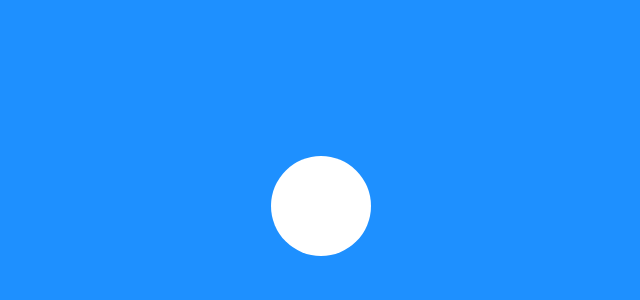
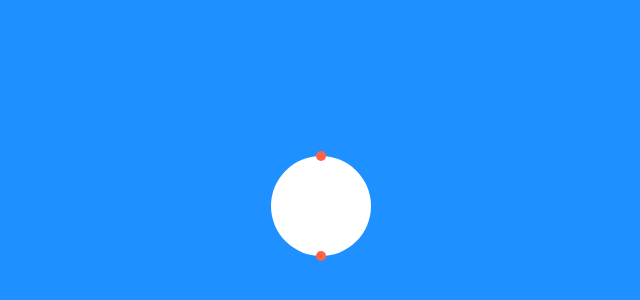
Before and after one commit to arunksoman/gitTutorial, a plain HTML site: page index.html in a window 1280 px wide. Shown: the part 204-504 px from the top of the page, 305-945 px from the left. Drawn offline with Linux system fonts and the light colour scheme.

Commit message:
added two small circles too

```diff
--- a/CSS/style.css
+++ b/CSS/style.css
@@ -16,3 +16,17 @@ body{
     border-radius: 50%;
     background-color: #fff;
 }
+.circle:after, .circle:before{
+    position: absolute;
+    content: "";
+    width: 10px;
+    height: 10px;
+    border-radius: 50%;
+    background: tomato;
+    left: 45%;
+    top: -5px;
+}
+.circle:after{
+    top: auto;
+    bottom: -5px;
+}
```
